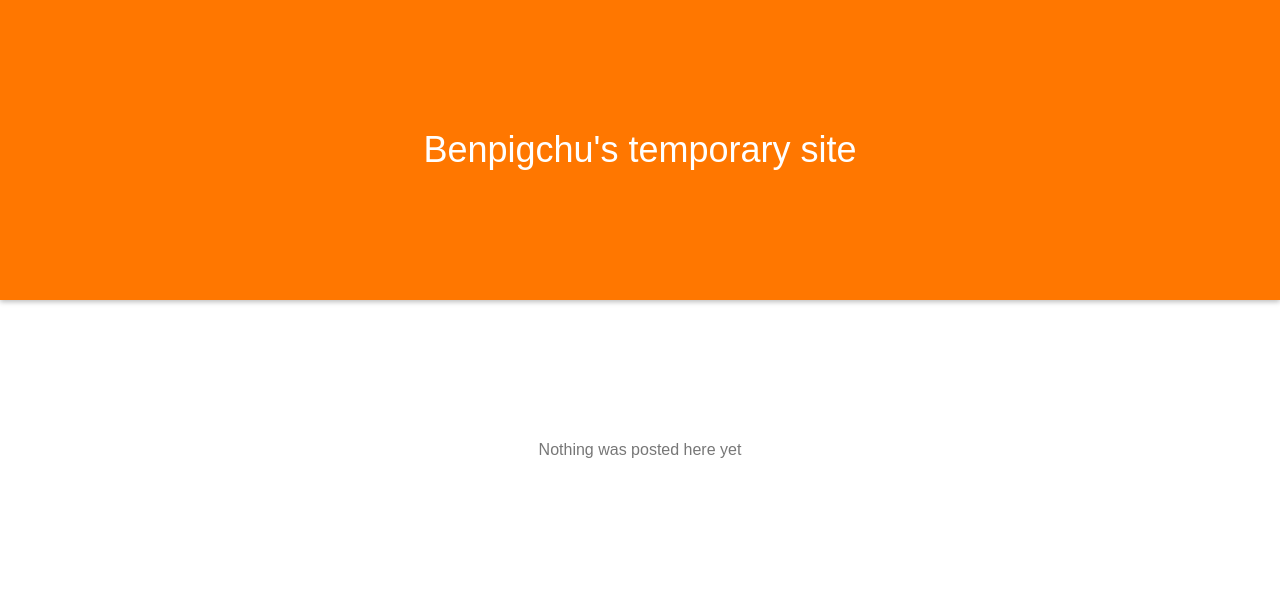
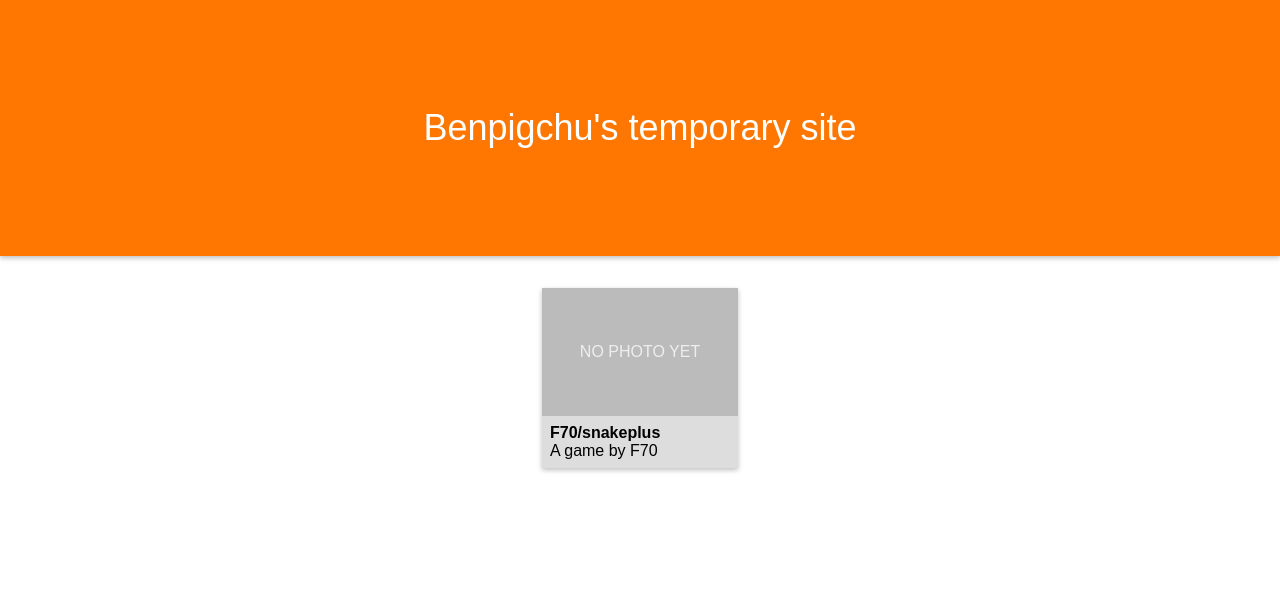
Before and after one commit to benpigchu/benpigchu.github.io, a plain HTML site: page index.html in a window 1280 px wide. Drawn offline with Linux system fonts and the light colour scheme.

Commit message:
add item snakeplus

```diff
--- a/index.html
+++ b/index.html
@@ -10,8 +10,11 @@
 <body>
 
 <div class="title">Benpigchu's temporary site</div>
-<div class="context">Nothing was posted here yet</div>
-
+<div class="context">
+	<div class="itemList">
+	<a class="linkBox" href="https://f70.github.io/snakeplus"><div class="itemBox"><div class="imageBox">NO PHOTO YET</div><div class="description"><p class="itemName">F70/snakeplus</p><p class="itemDetail">A game by F70</p></div></div></a>
+	</div>
+</div>
 </body>
 
 </html>
--- a/style.css
+++ b/style.css
@@ -1,4 +1,11 @@
 body,div,p {margin:0;padding:0}
 body {font-family:arial}
-.title {height:300px;background-color:#F70;color:#FFF;line-height:300px;text-align:center;font-size:36px;box-shadow: 0 2px 5px rgba(0,0,0,0.26)}
-.context {height:300px;;color:#777;line-height:300px;text-align:center}
+
+.linkBox {color:#000;text-decoration:none}
+.title {height:256px;background-color:#F70;color:#FFF;line-height:256px;text-align:center;font-size:36px;box-shadow: 0 2px 5px rgba(0,0,0,0.26)}
+.context {display:flex}
+.itemList {margin:32px auto}
+.itemBox {width:196px;background-color:#DDD;box-shadow: 0 2px 5px rgba(0,0,0,0.26)}
+.imageBox {height:128px;background-color:#BBB;line-height:128px;text-align:center;color:#EEE}
+.description {padding:8px}
+.itemName {font-weight:bold;}
```
